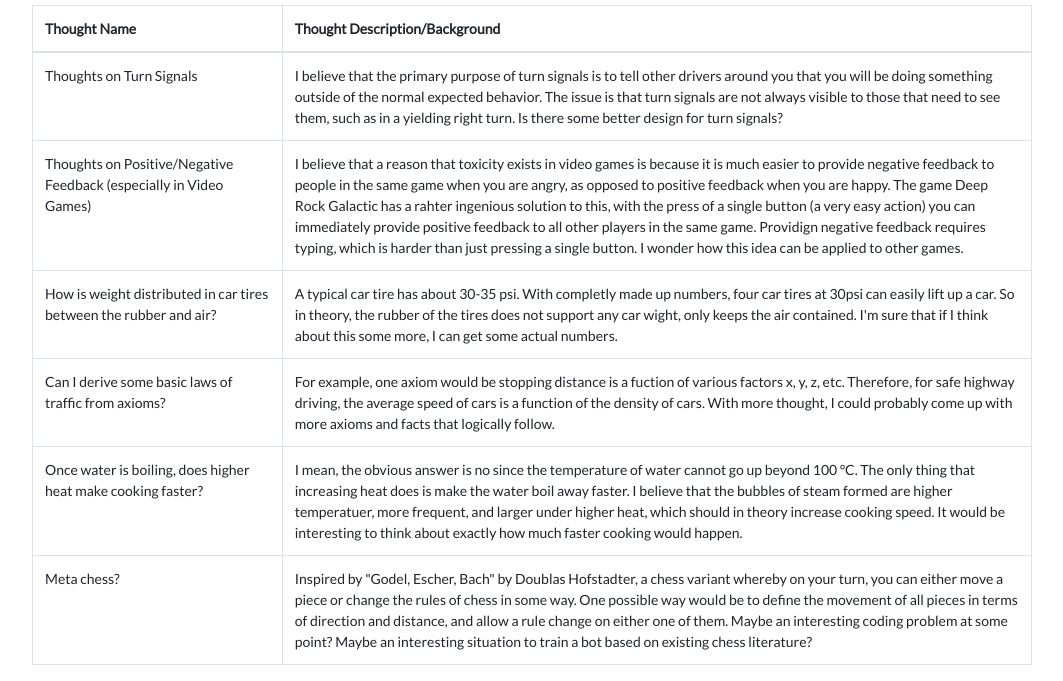
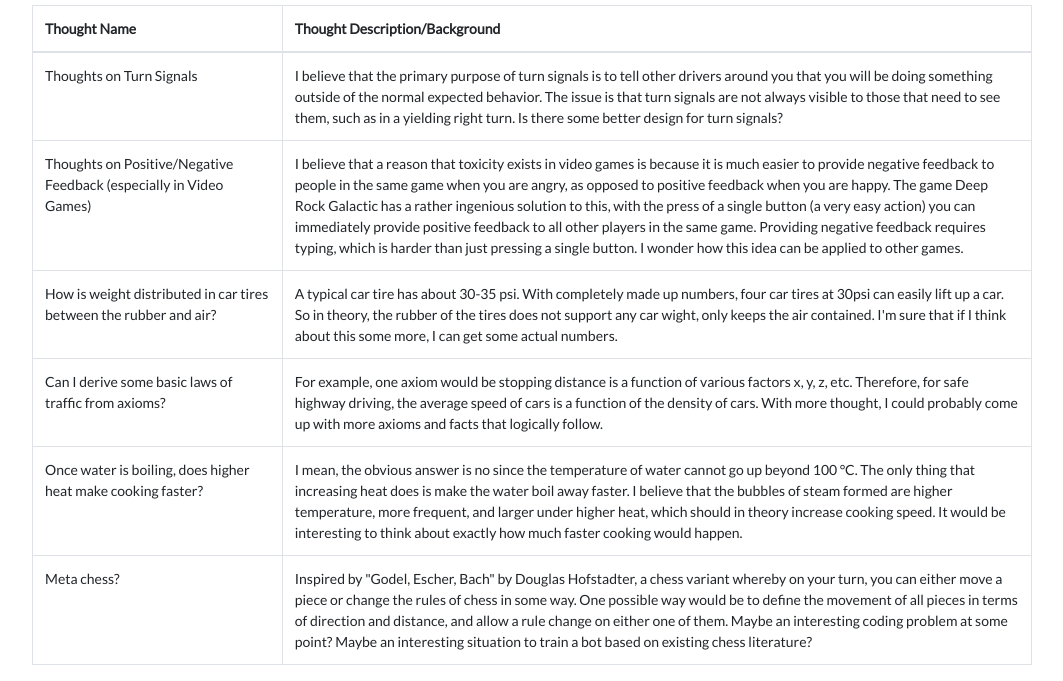
Before and after one commit to twigtheoracle/twigtheoracle.com, a Django app: template website/mysite/templates/thoughts/Potential Thoughts.html in a window 1280 px wide. Shown: the part 140-821 px from the top of the page, without its empty margins (108-1171 px from the left). Run offline with Django 3.2, Linux system fonts and the light colour scheme; the template is opened without the code that fills it, so the values that code supplies are empty; some libraries are stand-ins or nearby versions.

Commit message:
Update 2023-12-03

```diff
--- a/website/mysite/templates/projects/timeline.html
+++ b/website/mysite/templates/projects/timeline.html
@@ -57,10 +57,6 @@
                 <tr>
                     <td><span>20231208</span>December 8th, 2023</td>
                     <td>Concert: Deafheaven and Touché Amoré @ The Novo, Los Angeles</td>
-                </tr>
-                <tr>
-                    <td><span>20231203</span>December 3rd, 2023</td>
-                    <td>Concert: Hot Mulligan, Heart Attack Man, Spanish Love Songs, and Ben Quad @ House of Blues, San Diego</td>
                 </tr>
                 <tr>
                     <td><span>20231122</span>November 22nd, 2023</td>
--- a/website/mysite/templates/thoughts/Potential Thoughts.html
+++ b/website/mysite/templates/thoughts/Potential Thoughts.html
@@ -33,27 +33,27 @@
 
             <tr>
                 <td>Thoughts on Positive/Negative Feedback (especially in Video Games)</td>
-                <td>I believe that a reason that toxicity exists in video games is because it is much easier to provide negative feedback to people in the same game when you are angry, as opposed to positive feedback when you are happy. The game Deep Rock Galactic has a rahter ingenious solution to this, with the press of a single button (a very easy action) you can immediately provide positive feedback to all other players in the same game. Providign negative feedback requires typing, which is harder than just pressing a single button. I wonder how this idea can be applied to other games.</td>
+                <td>I believe that a reason that toxicity exists in video games is because it is much easier to provide negative feedback to people in the same game when you are angry, as opposed to positive feedback when you are happy. The game Deep Rock Galactic has a rather ingenious solution to this, with the press of a single button (a very easy action) you can immediately provide positive feedback to all other players in the same game. Providing negative feedback requires typing, which is harder than just pressing a single button. I wonder how this idea can be applied to other games.</td>
             </tr>
 
             <tr>
                 <td>How is weight distributed in car tires between the rubber and air?</td>
-                <td>A typical car tire has about 30-35 psi. With completly made up numbers, four car tires at 30psi can easily lift up a car. So in theory, the rubber of the tires does not support any car wight, only keeps the air contained. I'm sure that if I think about this some more, I can get some actual numbers.</td>
+                <td>A typical car tire has about 30-35 psi. With completely made up numbers, four car tires at 30psi can easily lift up a car. So in theory, the rubber of the tires does not support any car wight, only keeps the air contained. I'm sure that if I think about this some more, I can get some actual numbers.</td>
             </tr>
 
             <tr>
                 <td>Can I derive some basic laws of traffic from axioms?</td>
-                <td>For example, one axiom would be stopping distance is a fuction of various factors x, y, z, etc. Therefore, for safe highway driving, the average speed of cars is a function of the density of cars. With more thought, I could probably come up with more axioms and facts that logically follow.</td>
+                <td>For example, one axiom would be stopping distance is a function of various factors x, y, z, etc. Therefore, for safe highway driving, the average speed of cars is a function of the density of cars. With more thought, I could probably come up with more axioms and facts that logically follow.</td>
             </tr>
 
             <tr>
                 <td>Once water is boiling, does higher heat make cooking faster?</td>
-                <td>I mean, the obvious answer is no since the temperature of water cannot go up beyond 100 °C. The only thing that increasing heat does is make the water boil away faster. I believe that the bubbles of steam formed are higher temperatuer, more frequent, and larger under higher heat, which should in theory increase cooking speed. It would be interesting to think about exactly how much faster cooking would happen.</td>
+                <td>I mean, the obvious answer is no since the temperature of water cannot go up beyond 100 °C. The only thing that increasing heat does is make the water boil away faster. I believe that the bubbles of steam formed are higher temperature, more frequent, and larger under higher heat, which should in theory increase cooking speed. It would be interesting to think about exactly how much faster cooking would happen.</td>
             </tr>
 
             <tr>
                 <td>Meta chess?</td>
-                <td>Inspired by "Godel, Escher, Bach" by Doublas Hofstadter, a chess variant whereby on your turn, you can either move a piece or change the rules of chess in some way. One possible way would be to define the movement of all pieces in terms of direction and distance, and allow a rule change on either one of them. Maybe an interesting coding problem at some point? Maybe an interesting situation to train a bot based on existing chess literature?</td>
+                <td>Inspired by "Godel, Escher, Bach" by Douglas Hofstadter, a chess variant whereby on your turn, you can either move a piece or change the rules of chess in some way. One possible way would be to define the movement of all pieces in terms of direction and distance, and allow a rule change on either one of them. Maybe an interesting coding problem at some point? Maybe an interesting situation to train a bot based on existing chess literature?</td>
             </tr>
 
         </tbody>
```
